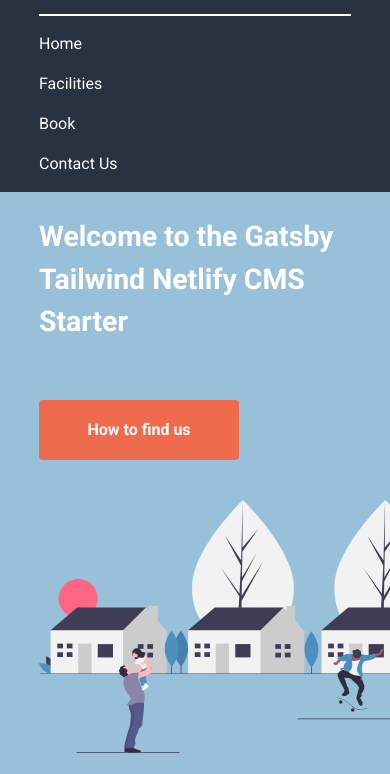
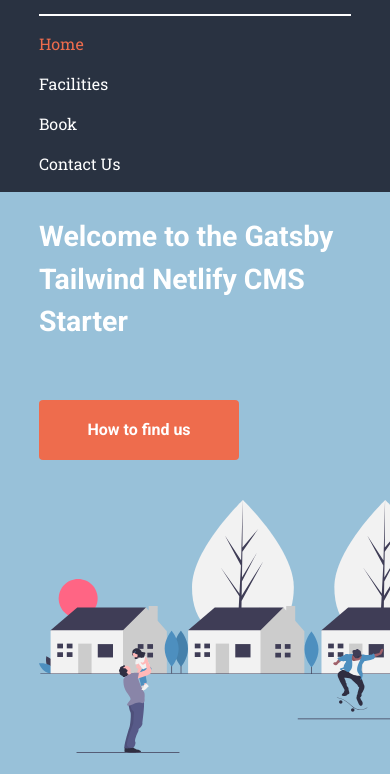
Before and after one commit to dougajmcdonald/gatsby-tailwind-netlify-cms-starter, a Gatsby site: page / in a window 390 px wide. Both pictures are taken after a click on the button "Menu". Shown: the part 70-844 px from the top of the page. Built offline with nearby package versions, Linux system fonts and the light colour scheme; Gatsby itself is replaced by a stand-in of ours.

Commit message:
slight mobile nav tweak

```diff
--- a/src/components/header.js
+++ b/src/components/header.js
@@ -53,7 +53,8 @@ const Header = () => {
         >
           {pages.map(page => (
             <Link
-              className="block md:inline-block mt-4 md:mt-0 md:ml-6 no-underline text-white"
+              className="block md:inline-block mt-4 md:mt-0 md:ml-6 no-underline text-white font-display hover:no-underline"
+              activeStyle={{ color: `#EE6C4D` }}
               key={page.text}
               to={page.route}
             >
```
